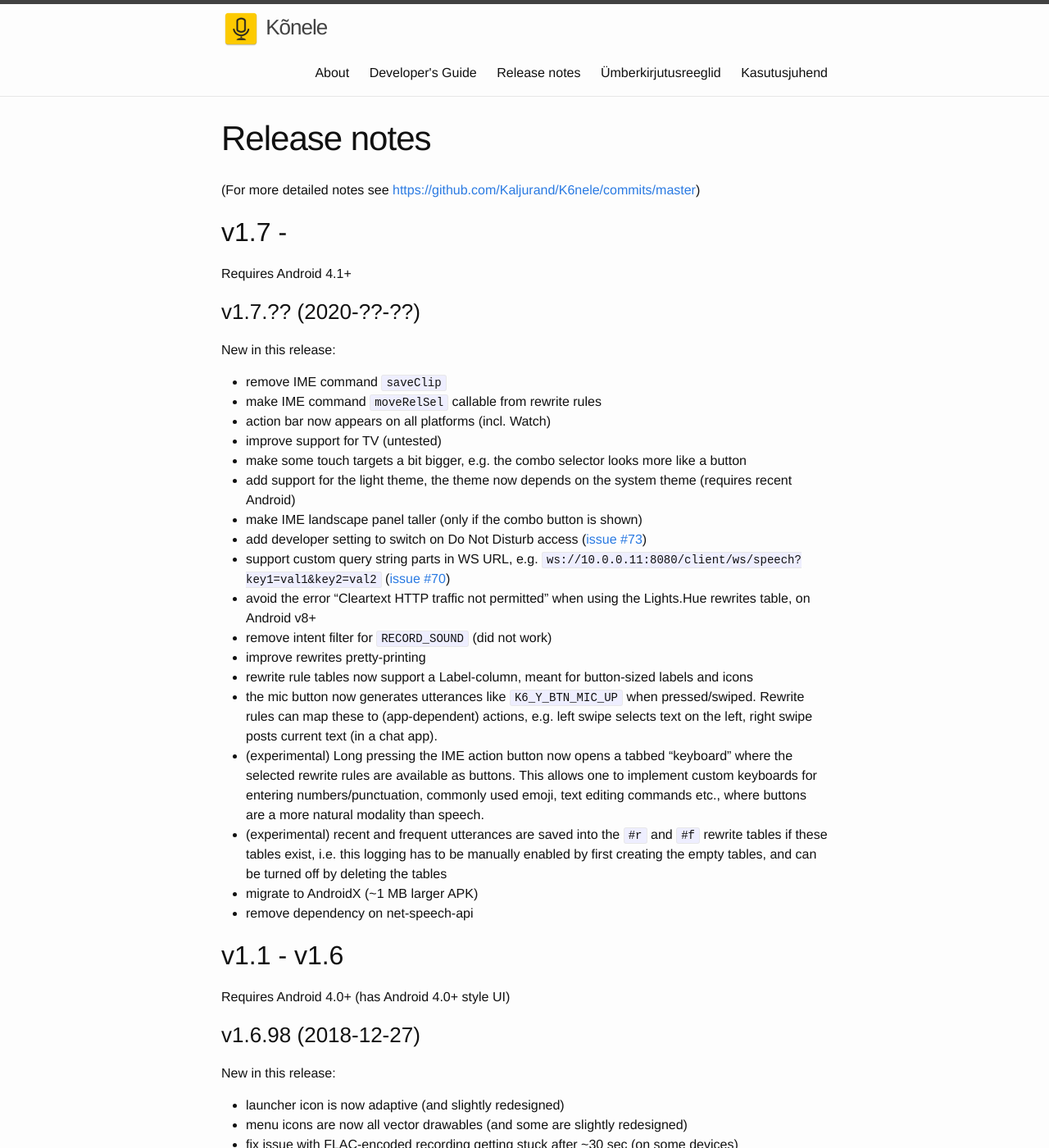
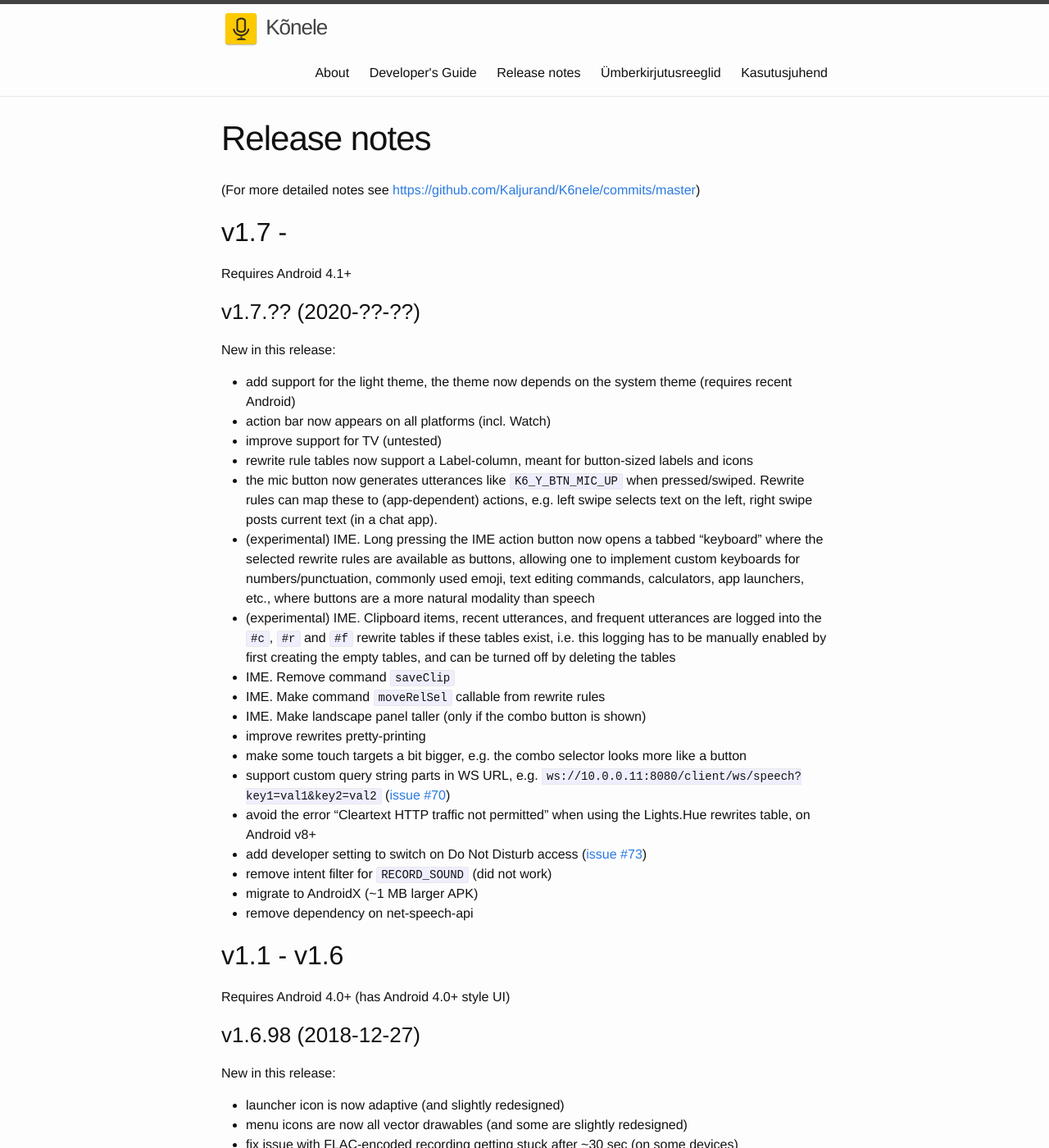
Before and after one commit to Kaljurand/K6nele, a Jekyll site: the page built from docs/en/release_notes.md, in a window 1280 px wide and 1400 px high. Shown: the whole window at 82% size. Built offline with Jekyll 4.4.1, drawn with Linux system fonts in a browser that asks for light colours.

Commit message:
Update release notes + rewrite examples

```diff
--- a/docs/en/release_notes.md
+++ b/docs/en/release_notes.md
@@ -13,24 +13,24 @@ Requires Android 4.1+
 
 New in this release:
 
-- remove IME command ``saveClip``
-- make IME command ``moveRelSel`` callable from rewrite rules
+- add support for the light theme, the theme now depends on the system theme (requires recent Android)
 - action bar now appears on all platforms (incl. Watch)
 - improve support for TV (untested)
+- rewrite rule tables now support a Label-column, meant for button-sized labels and icons
+- the mic button now generates utterances like ``K6_Y_BTN_MIC_UP`` when pressed/swiped. Rewrite rules can map these to (app-dependent) actions, e.g. left swipe selects text on the left, right swipe posts current text (in a chat app).
+- (experimental) IME. Long pressing the IME action button now opens a tabbed "keyboard" where the selected rewrite rules are available as buttons, allowing one to implement custom keyboards for numbers/punctuation, commonly used emoji, text editing commands, calculators, app launchers, etc., where buttons are a more natural modality than speech
+- (experimental) IME. Clipboard items, recent utterances, and frequent utterances are logged into the ``#c``, ``#r`` and ``#f`` rewrite tables if these tables exist,
+  i.e. this logging has to be manually enabled by first creating the empty tables, and can be turned off by deleting
+  the tables
+- IME. Remove command ``saveClip``
+- IME. Make command ``moveRelSel`` callable from rewrite rules
+- IME. Make landscape panel taller (only if the combo button is shown)
+- improve rewrites pretty-printing
 - make some touch targets a bit bigger, e.g. the combo selector looks more like a button
-- add support for the light theme, the theme now depends on the system theme (requires recent Android)
-- make IME landscape panel taller (only if the combo button is shown)
-- add developer setting to switch on Do Not Disturb access ([issue #73](https://github.com/Kaljurand/K6nele/issues/73))
 - support custom query string parts in WS URL, e.g. ``ws://10.0.0.11:8080/client/ws/speech?key1=val1&key2=val2`` ([issue #70](https://github.com/Kaljurand/K6nele/issues/70))
 - avoid the error "Cleartext HTTP traffic not permitted" when using the Lights.Hue rewrites table, on Android v8+
+- add developer setting to switch on Do Not Disturb access ([issue #73](https://github.com/Kaljurand/K6nele/issues/73))
 - remove intent filter for ``RECORD_SOUND`` (did not work)
-- improve rewrites pretty-printing
-- rewrite rule tables now support a Label-column, meant for button-sized labels and icons
-- the mic button now generates utterances like ``K6_Y_BTN_MIC_UP`` when pressed/swiped. Rewrite rules can map these to (app-dependent) actions, e.g. left swipe selects text on the left, right swipe posts current text (in a chat app).
-- (experimental) Long pressing the IME action button now opens a tabbed "keyboard" where the selected rewrite rules are available as buttons. This allows one to implement custom keyboards for entering numbers/punctuation, commonly used emoji, text editing commands etc., where buttons are a more natural modality than speech.
-- (experimental) recent and frequent utterances are saved into the ``#r`` and ``#f`` rewrite tables if these tables exist,
-  i.e. this logging has to be manually enabled by first creating the empty tables, and can be turned off by deleting
-  the tables
 - migrate to AndroidX (~1 MB larger APK)
 - remove dependency on net-speech-api
 
--- a/docs/et/rewrites.csv
+++ b/docs/et/rewrites.csv
@@ -21,13 +21,14 @@ Dialoogisüsteemid
 1ViO4swIovvuRJC-kiPaQOIdAkuwHCbQvTQlNUwaAoJQ	Mitmekeelne süsteem sisendkõne kordamiseks Androidi kõnesüntesaatoriga (nt häälduse harjutamiseks). (Kui eesti keele süntesaatorit pole installeeritud, siis kasutatakse soome või hispaania keele oma.)
 1GvBl2Tq9sZRrQCRnsttpYliyR7vraDpMHReVyoOijq4	Lihtne rakendus kõnekorpuse kogumiseks, mis koosneb valdavalt sisendfraasidest, mille Kõnele palub kasutajal järjest ette lugeda
 
-Svaibid ja klahvistikud (eeldab Kõnele v1.7.28+)
+Svaibid ja klahvistikud (eeldab Kõnele v1.7.32+)
 ------------------------------------------------
 
 1h7IZFTzfVQH808laHl5ekt7JJnhXgjidnVAOdklmXPs	Mikrofoninupu svaip-käsud (mikrofoninupp kui _joystick_)
+1zmeVsyvWD_R3z_IEsBcAYR81ILsiUNGtzPj1K7x74mM	Rakenduste käivitaja (_app launcher_)
 1K8Q-uHMwZABXshyANPhh76ojKm-_HMiHdMeRi0aKURc	Kalkulaator
 1PvkhIzzX8FuPDpRT5ylFv1R3Kw9ESnYgqqXxG6zDwIw	Tekstitöötlusnupud (kursori liigutamine, kopeeri/kleebi, jms)
-126BVW7jYPcXMWOeeCfRbnYHCNwYa5zW10c9l2DQCqDU	Tühi tabel. Salvestades selle `#r` või `#f` nime all, käivitab vastaval kõige viimaste või kõige sagedastemate käskude kogumise.
+126BVW7jYPcXMWOeeCfRbnYHCNwYa5zW10c9l2DQCqDU	Tühi tabel. Salvestades selle `#c`, `#f` või `#r` nime all, käivitab vastavalt lõikelaua klippide, kõige sagedastemate lausungite, või kõige viimaste lausungite kogumise.
 
 Testid/Eksperimendid
 --------------------
```
Also changed, not shown: docs/et/126BVW7jYPcXMWOeeCfRbnYHCNwYa5zW10c9l2DQCqDU.md (+1 -1 lines), docs/et/1zmeVsyvWD_R3z_IEsBcAYR81ILsiUNGtzPj1K7x74mM.md (added, +7 -0 lines), docs/et/rewrites.md (+3 -2 lines), 1 other file.
